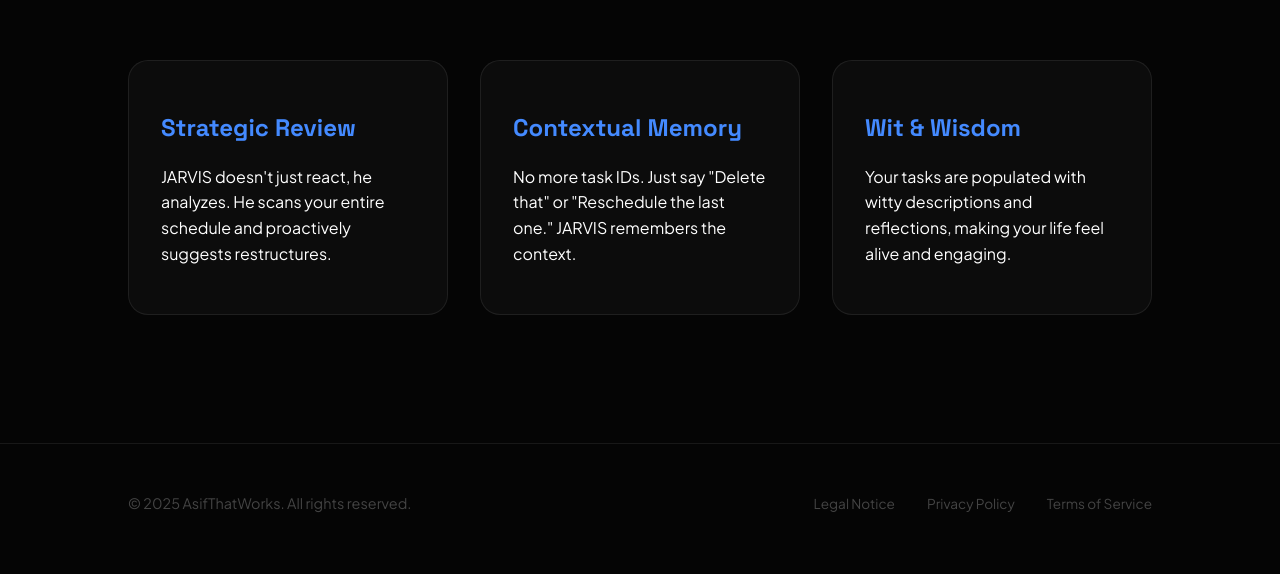
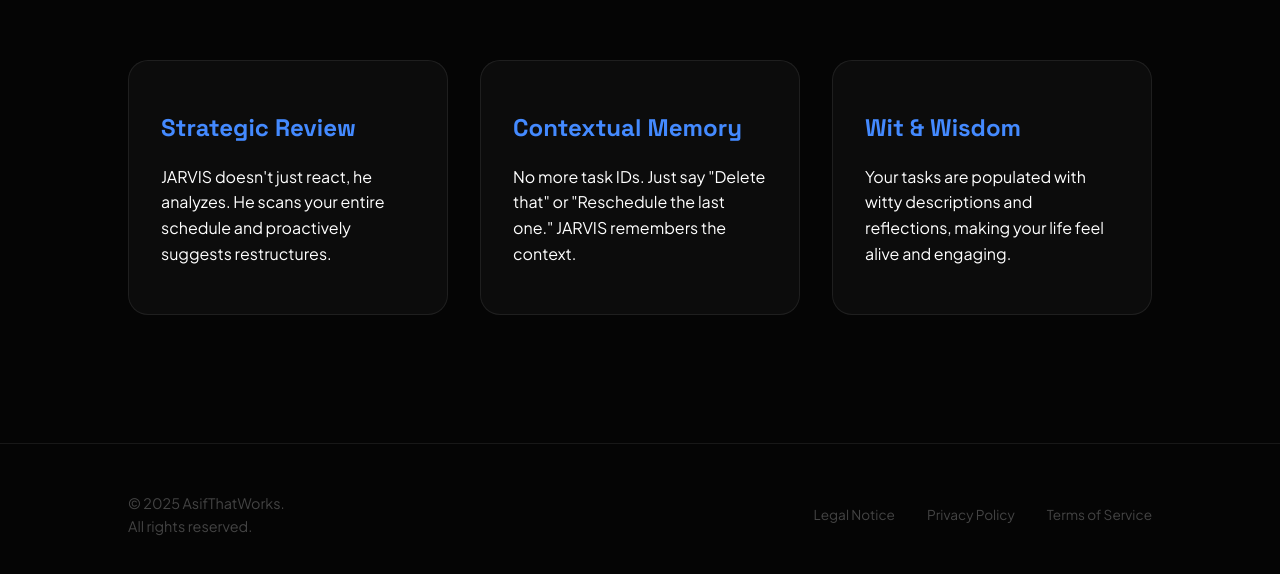
Before and after one commit to goosey76/asifthatworks-website, a website: page public/index.html in a window 1280 px wide. Shown: the part 4382-4956 px from the top of the page. Drawn offline with nearby package versions, Linux system fonts and the light colour scheme.

Commit message:
style: Left-align copyright text in footer

```diff
--- a/public/index.html
+++ b/public/index.html
@@ -247,7 +247,7 @@
 
     <footer>
         <div class="footer-content">
-            <p>© 2025 AsifThatWorks. All rights reserved.</p>
+            <p>© 2025 AsifThatWorks.<br>All rights reserved.</p>
             <div class="footer-links">
                 <a href="/legal-notice">Legal Notice</a>
                 <a href="/privacy-policy">Privacy Policy</a>
--- a/public/style.css
+++ b/public/style.css
@@ -813,6 +813,7 @@ footer p {
     color: #444;
     font-size: 0.9rem;
     margin: 0;
+    text-align: left;
 }
 
 .footer-links {
```
Also changed, not shown: public/legal-notice.html (+1 -1 lines), public/privacy-policy.html (+1 -1 lines), public/terms-of-service.html (+1 -1 lines).
